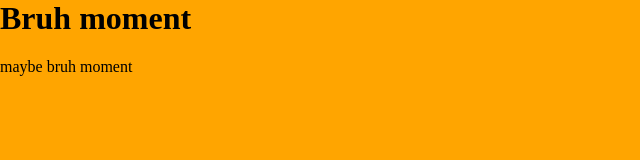
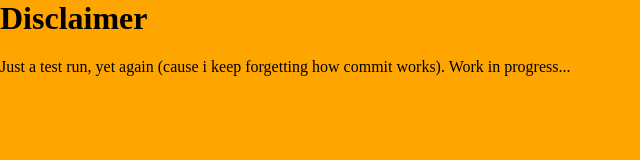
Before and after one commit to swapnil-panigrahi/Website, a plain HTML site: page index.html in a window 1280 px wide. Shown: the whole page, without its empty margins (0-640 px from the left). Drawn offline with Linux system fonts and the light colour scheme.

Commit message:
Update 1
Started learning HTML/CSS

```diff
--- a/index.html
+++ b/index.html
@@ -6,7 +6,7 @@
         <link rel="stylesheet" href="styles.css">
     </head>
     <body>
-        <h1>Bruh moment</h1>
-        <p>maybe bruh moment</p>
+        <h1>Disclaimer</h1>
+        <p>Just a test run, yet again (cause i keep forgetting how commit works). Work in progress...</p>
     </body>
 </html>
```
Also changed, not shown: 1 other file.
